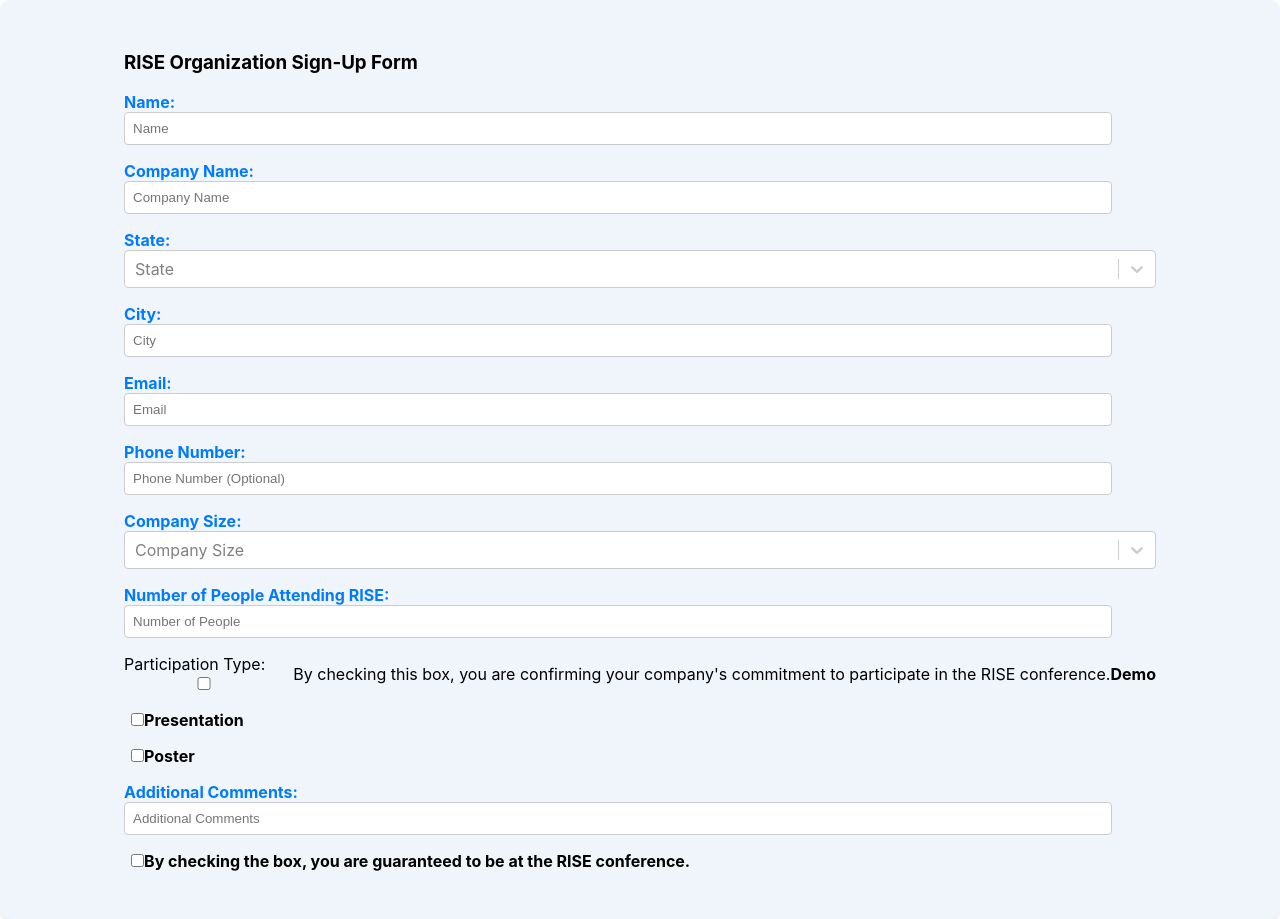
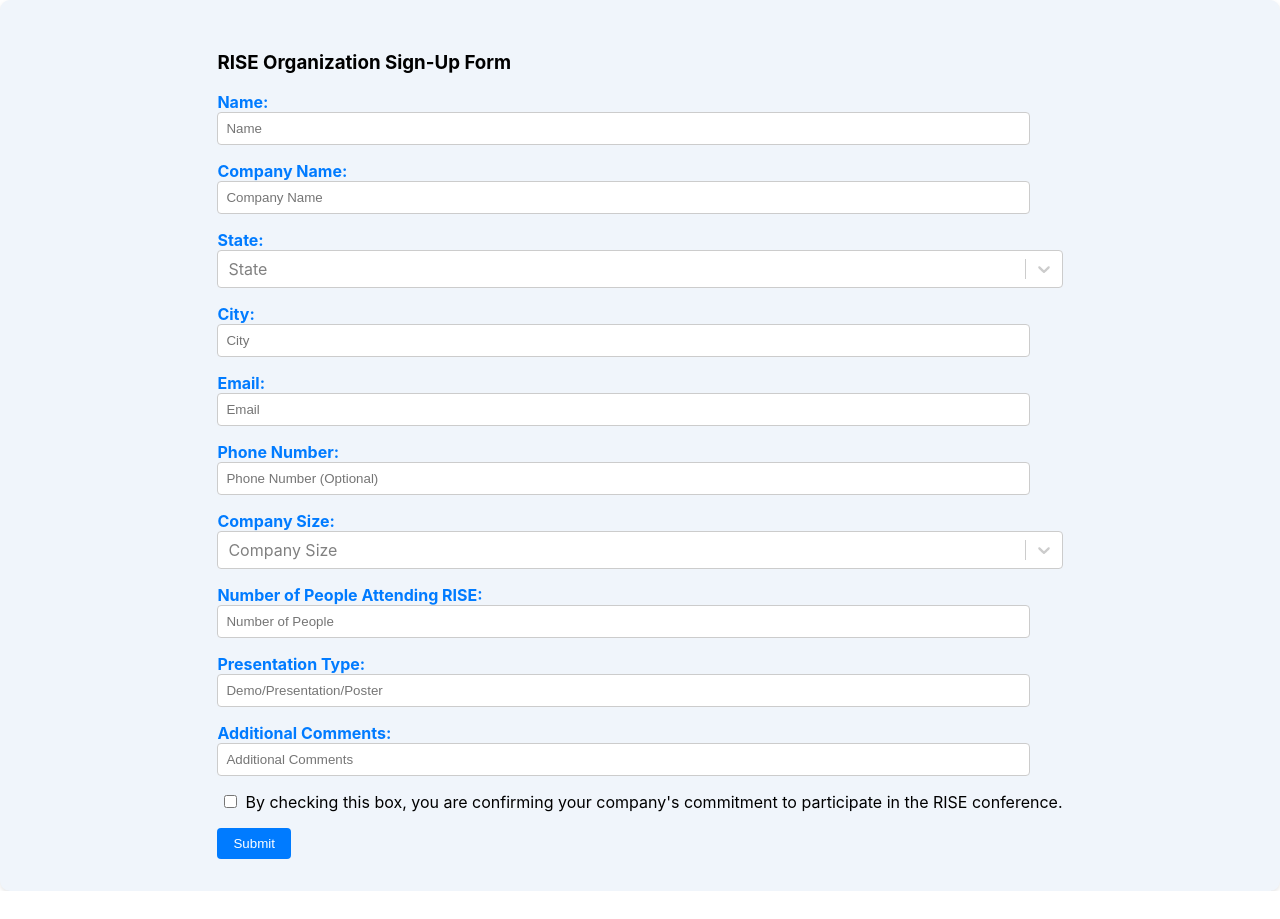
Before and after one commit to purdue-arc/FormDataApp, a React (Create React App) app: page / in a window 1280 px wide. After the commit the page ends 891 px from the top, so only its background shows below. Built offline with nearby package versions, Linux system fonts and the light colour scheme.

Commit message:
Revert commit 8b276c5 to fix form not working properly

```diff
--- a/src/ResultsAdd.js
+++ b/src/ResultsAdd.js
@@ -14,9 +14,7 @@
         contactEmail: '',
         phoneNumber: '',
         numPeople: '',
-        participationDemo: false,
-        participationPresentation: false,
-        participationPoster: false,
+        presentationType: '',
         comments: '',
         errors: {},
         agreeToTerms: false,
@@ -84,11 +82,9 @@
         { value: 'xlarge (1000+)', label: '>1000 Employees' }
     ];
 
-
     options = {
         states: this.states,
-        companySizes : this.companySizes,
-        presentation_type : this.presentation_type
+        companySizes : this.companySizes
     }
 
     validationRules = {
@@ -132,6 +128,7 @@
         if (rules.required && value.trim() === '') {
             return `${fieldName} is required`;
         }
+
         return null;
     }
 
@@ -161,9 +158,7 @@
             contactEmail: this.state.contactEmail,
             phoneNumber: this.state.phoneNumber,
             numPeople: this.state.numPeople,
-            participationDemo: this.state.participationDemo,
-            participationPresentation: this.state.participationPresentation,
-            participationPoster: this.state.participationPoster,
+            presentationType: this.state.presentationType,
             comments: this.state.comments,
             submittedAt: currentDateTime.toISOString(),
             submittedUnixTime: currentDateTime.getTime()
@@ -240,20 +235,8 @@
             </div>
         );
     }
-    handleTermsCheckboxChange = (event) => {
+    handleCheckboxChange = (event) => {
         this.setState({ agreeToTerms: event.target.checked });
-    }
-
-    handleDemoCheckboxChange = (event) => {
-        this.setState({ demo_checkbox: event.target.checked });
-    }
-
-    handlePresentationCheckboxChange = (event) => {
-        this.setState({ presentation_checkbox: event.target.checked });
-    }
-
-    handlePosterCheckboxChange = (event) => {
-        this.setState({ poster_checkbox: event.target.checked });
     }
 
     render() {
@@ -271,54 +254,7 @@
                             {this.renderInputField("text","phoneNumber", "Phone Number:", "Phone Number (Optional)")}
                             {this.renderMultiSelect("companySize","companySizes", "Company Size:", "Company Size", require)}
                             {this.renderInputField("text","numPeople", "Number of People Attending RISE:", "Number of People",require)}
-                            <div className="field">
-                                <div className="checkbox-wrapper">
-                                    <div className="ui checkbox">
-                                        Participation Type:
-                                        <input
-                                        type="checkbox"
-                                        checked={this.state.demo_checkbox}
-                                        onChange={this.handleDemoCheckboxChange}
-                                        />
-                                    </div>
-
-                                    <div className="agreement-statement">
-                                    By checking this box, you are confirming your company's commitment to participate in the RISE conference.
-                                    </div>
-                                    <label style={{ color: 'black'}}>
-                                        Demo
-                                    </label>
-                                </div>
-                            </div>
-                            <div className="field">
-                                <div className="checkbox-wrapper">
-                                    <div className="ui checkbox">
-                                        <input
-                                        type="checkbox"
-                                        checked={this.state.presentation_checkbox}
-                                        onChange={this.handlePresentationCheckboxChange}
-                                        />
-                                    </div>
-                                    <label style={{ color: 'black'}}>
-                                        Presentation
-                                    </label>
-                                </div>
-                            </div>
-                            <div className="field">
-                                <div className="checkbox-wrapper">
-                                    <div className="ui checkbox">
-                                        <input
-                                        type="checkbox"
-                                        checked={this.state.poster_checkbox}
-                                        onChange={this.handlePosterCheckboxChange}
-                                        />
-                                    </div>
-                                    <label style={{ color: 'black'}}>
-                                        Poster
-                                    </label>
-                                </div>
-                            </div>
-
+                            {this.renderInputField("text","presentationType", "Presentation Type:", "Demo/Presentation/Poster",require)}
                             {this.renderInputField("text","comments", "Additional Comments:", "Additional Comments")}
                             <div className="field">
                                 <div className="checkbox-wrapper">
@@ -326,14 +262,18 @@
                                         <input
                                         type="checkbox"
                                         checked={this.state.agreeToTerms}
-                                        onChange={this.handleTermsCheckboxChange}
+                                        onChange={this.handleCheckboxChange}
                                         />
                                     </div>
-                                    <label style={{ color: 'black'}}>
-                                        By checking the box, you are guaranteed to be at the RISE conference.
-                                    </label>
+                                    <div className="agreement-statement">
+                                    By checking this box, you are confirming your company's commitment to participate in the RISE conference.
+                                    </div>
                                 </div>
                             </div>
+                            <div className="field">
+
+                        </div>
+                            <button className="ui blue submit button">Submit</button>
                         </form>
                     </div>
                 </div>
--- a/src/style.css
+++ b/src/style.css
@@ -56,14 +56,9 @@
 
 /* Checkbox and agreement statement layout */
 .ui.checkbox {
-
     align-items: center;
 }
 
 .agreement-statement {
     margin-left: 8px;
 }
-
-.terms{
-    background-color: black;
-}
```
